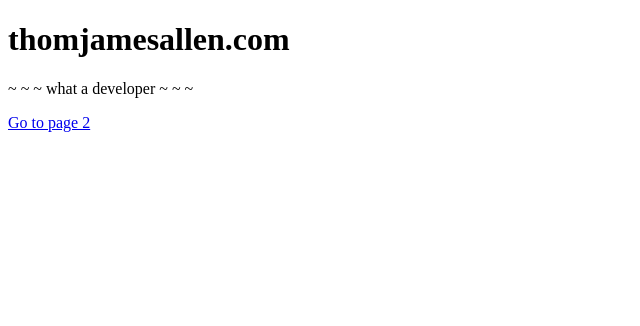
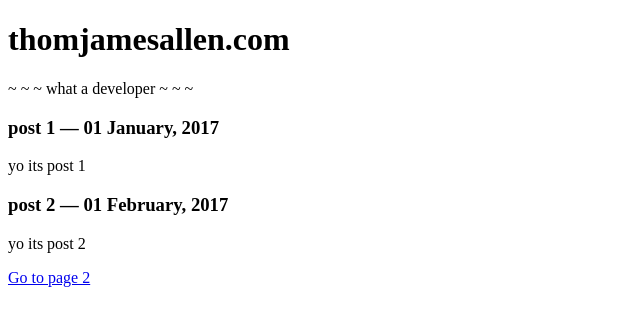
Before and after one commit to tjallen/tjatsby, a Gatsby site: page / in a window 1280 px wide. Shown: the whole page, without its empty margins (0-640 px from the left). Built offline with nearby package versions, Linux system fonts and the light colour scheme; Gatsby itself is replaced by a stand-in of ours.

Commit message:
Add & display list of placeholder posts

```diff
--- a/src/pages/index.js
+++ b/src/pages/index.js
@@ -5,18 +5,42 @@ const IndexPage = ({ data }) => (
   <div>
     <h1>{data.site.siteMetadata.title}</h1>
     <p>{data.site.siteMetadata.tagline}</p>
+    <div>
+      {data.allMarkdownRemark.edges.map(({ node }) => (
+        <div key={node.id}>
+          <h3>
+            {node.frontmatter.title}{" "}
+            <span>— {node.frontmatter.date}</span>
+          </h3>
+          <p>{node.excerpt}</p>
+        </div>
+      ))}
+    </div>
     <Link to="/page-2/">Go to page 2</Link>
   </div>
 );
 
 export const query = graphql`
   query IndexQuery {
-    site {
-      siteMetadata {
-        title
-        tagline
+  site {
+    siteMetadata {
+      title
+      tagline
+    }
+  }
+  allMarkdownRemark {
+    totalCount
+    edges {
+      node {
+        id
+        frontmatter {
+          title
+          date(formatString: "DD MMMM, YYYY")
+        }
+        excerpt
       }
     }
+  }
   }
 `
 
--- /dev/null
+++ b/src/posts/post1.md
@@ -0,0 +1,5 @@
+---
+title: post 1
+date: '2017-01-01'
+---
+yo its post 1
--- /dev/null
+++ b/src/posts/post2.md
@@ -0,0 +1,5 @@
+---
+title: post 2
+date: '2017-02-01'
+---
+yo its post 2
```
Also changed, not shown: gatsby-node.js (+1 -7 lines).
